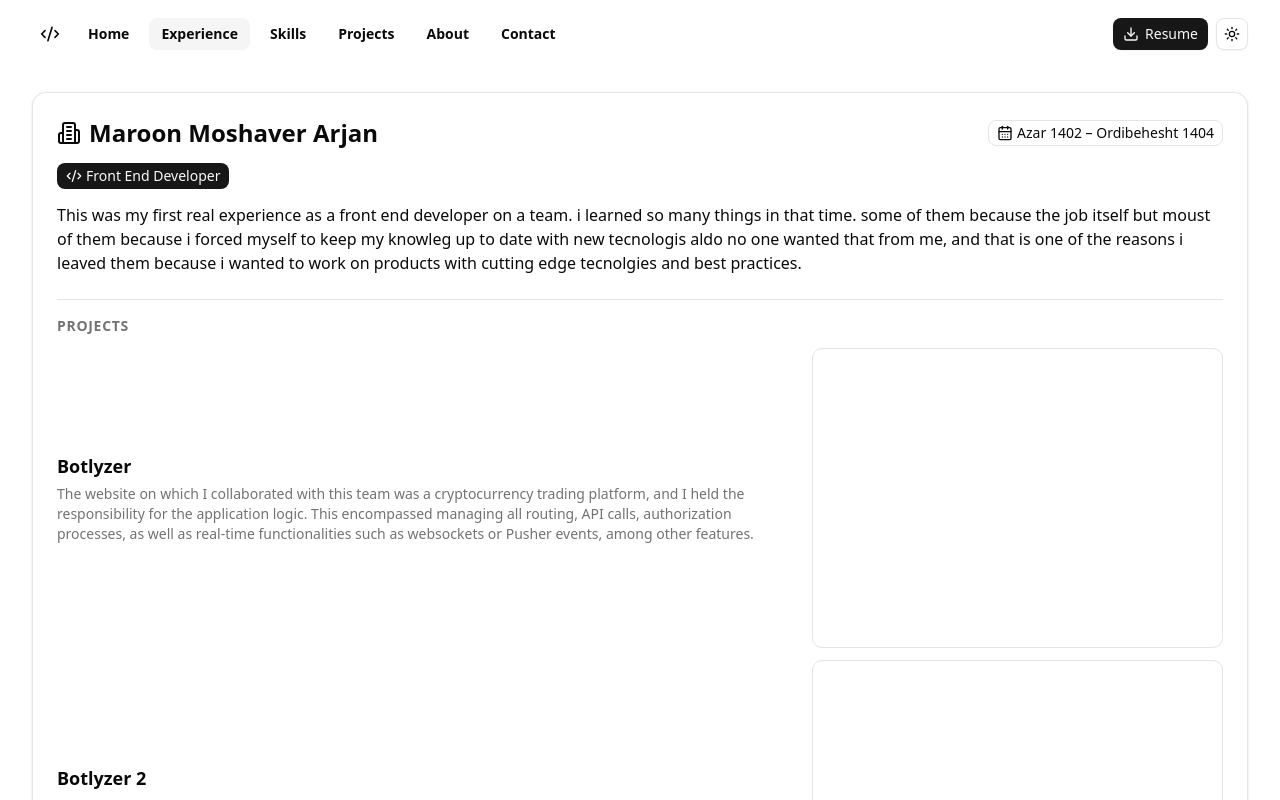
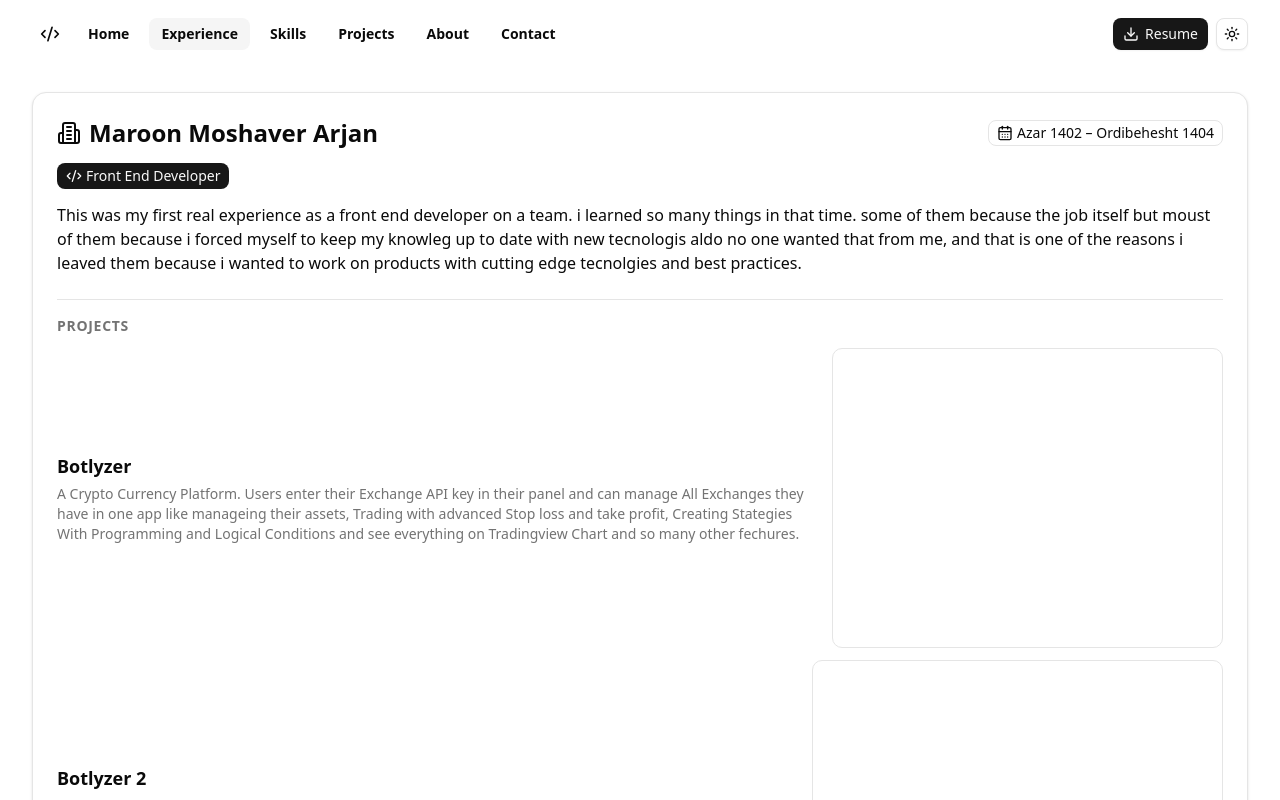
Before and after one commit to hossein-jorfi/portfolio-website, a Next.js app: page /experience in a window 1280 px wide. Shown: the top 800 px of the page. Built offline with nearby package versions, Linux system fonts and the light colour scheme.

Commit message:
experienceItems

```diff
--- a/src/app/experience/constants.ts
+++ b/src/app/experience/constants.ts
@@ -14,7 +14,7 @@ export const experienceItems: ExperienceItemProps[] = [
       {
         name: "Botlyzer",
         description:
-          "The website on which I collaborated with this team was a cryptocurrency trading platform, and I held the responsibility for the application logic. This encompassed managing all routing, API calls, authorization processes, as well as real-time functionalities such as websockets or Pusher events, among other features.",
+          "A Crypto Currency Platform. Users enter their Exchange API key in their panel and can manage All Exchanges they have in one app like manageing their assets, Trading with advanced Stop loss and take profit, Creating Stategies With Programming and Logical Conditions and see everything on Tradingview Chart and so many other fechures.",
       },
       {
         name: "Botlyzer 2",
```
